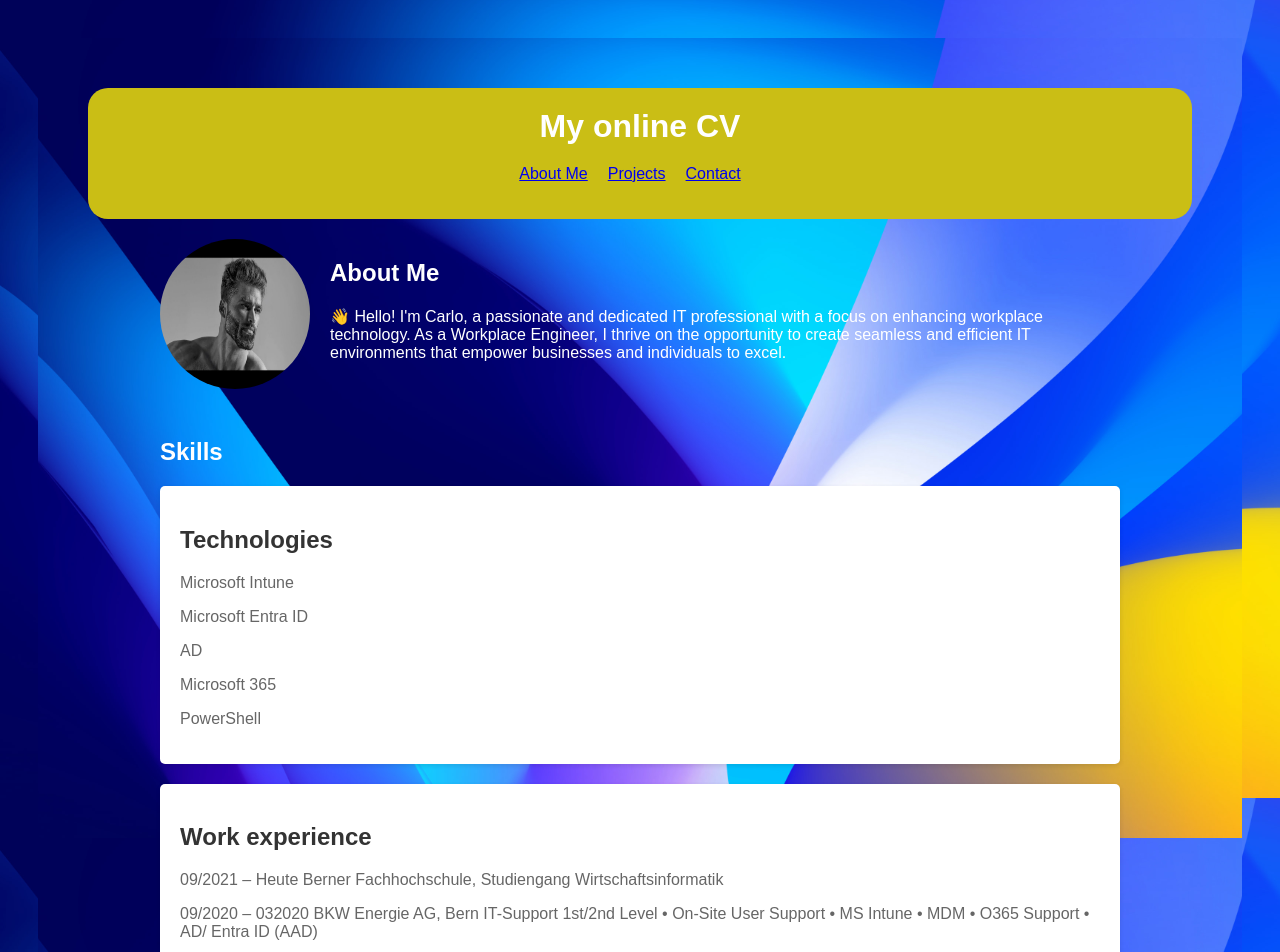
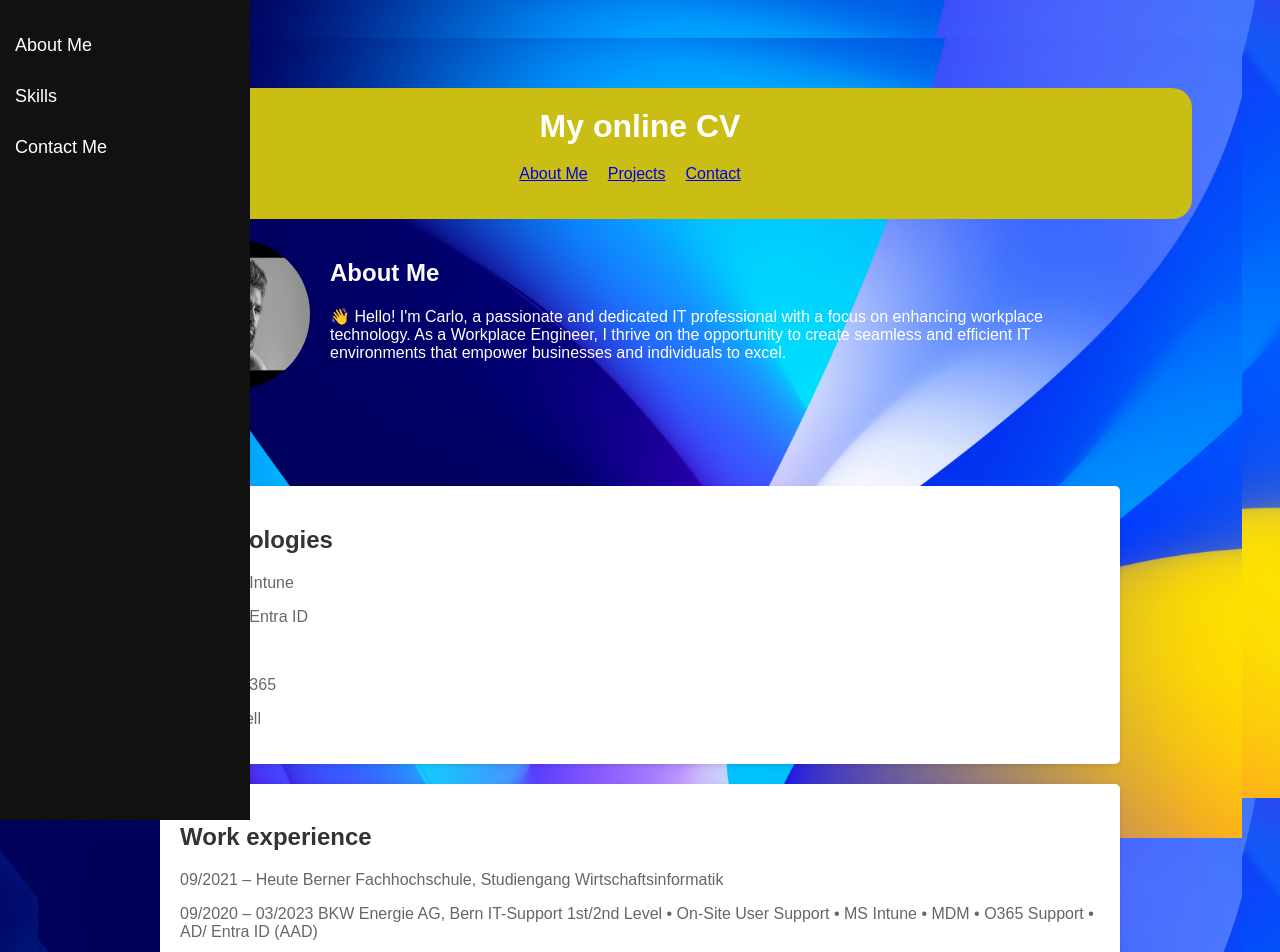
Before and after one commit to CarloRoethlisberger/MyPortfoliopage, an Angular app: page / in a window 1280 px wide. Shown: the top 952 px of the page. Built offline with nearby package versions, Linux system fonts and the light colour scheme.

Commit message:
Basic Sidebar

```diff
--- a/src/app/app.component.html
+++ b/src/app/app.component.html
@@ -16,12 +16,47 @@
             padding: 50px;
         }
 
+        .sidebar {
+    height: 100%;
+    width: 250px;
+    position: fixed;
+    top: 0;
+    left: 0;
+    background-color: #111;
+    padding-top: 20px;
+    overflow-x: hidden;
+}
+
+.sidebar a {
+    padding: 15px;
+    text-decoration: none;
+    font-size: 18px;
+    color: white;
+    display: block;
+    transition: 0.3s;
+}
+
+.sidebar a:hover {
+    background-color: #555;
+}
+
+.content {
+    margin-left: 250px;
+    padding: 16px;
+}
+
+.content {
+    margin-left: 270px; /* Adjusted to accommodate the sidebar */
+    padding: 16px;
+}
+
         /* For small screens (e.g., mobile devices) */
         @media (max-width: 768px) {
         html, body {
         padding: 0;
         background-attachment: scroll; /* Allow background image to scroll with content */
         }
+
 
         .container {
         padding: 10px; /* Adjust padding for smaller screens */
@@ -77,7 +112,8 @@
         .project p {
             color: #666;
         }
-    </style>
+        </style>
+
 </head>
 <body>
     <header>
@@ -90,6 +126,14 @@
             </ul>
         </nav>
     </header>
+
+
+    <div class="sidebar">
+        <a href="#about">About Me</a>
+        <a href="#skills">Skills</a>
+        <a href="#contact">Contact Me</a>
+    </div>
+
 
     <div class="container" id="about">
         <img src="/assets/test.jpg" alt="image" style="border-radius: 50%; width: 150px; height: 150px; float: left; margin-right: 20px;">
@@ -115,13 +159,19 @@
             <h2>Work experience</h2>
             <p>09/2021 – Heute Berner Fachhochschule,
                 Studiengang Wirtschaftsinformatik</p>
-            <p>09/2020 – 032020 BKW Energie AG, Bern
+
+            <p>09/2020 – 03/2023 BKW Energie AG, Bern
                 IT-Support 1st/2nd Level
                 • On-Site User Support
                 • MS Intune
                 • MDM
                 • O365 Support
                 • AD/ Entra ID (AAD)</p>
+
+            <p>03/2023 - Today</p>
+            <p>BKE Energie AG, Bern</p>
+            <p>Workplace Engineer</p>
+
         </div>
     </div>
 
```
Also changed, not shown: 3 other files (tests, documents, lock files or other folders).
